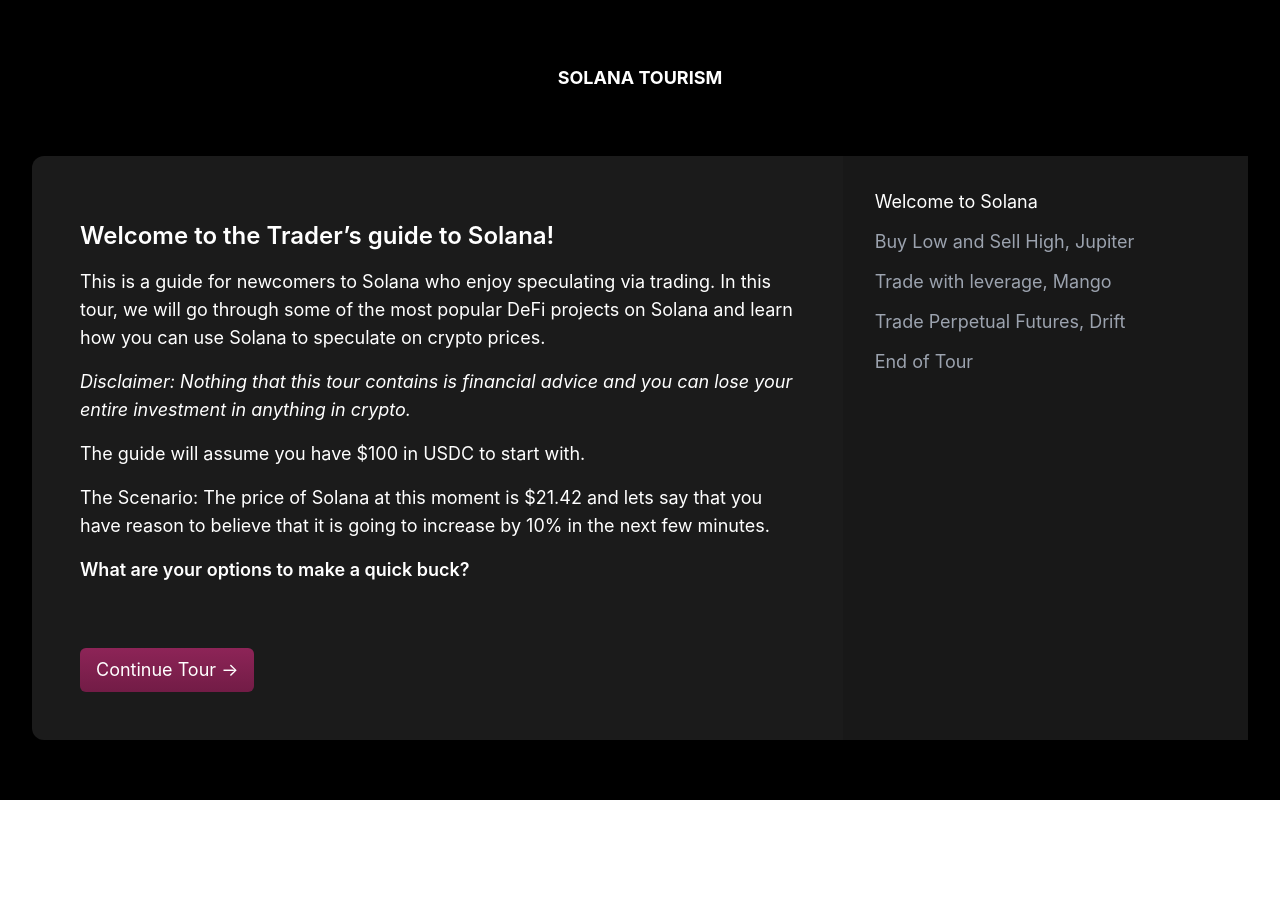
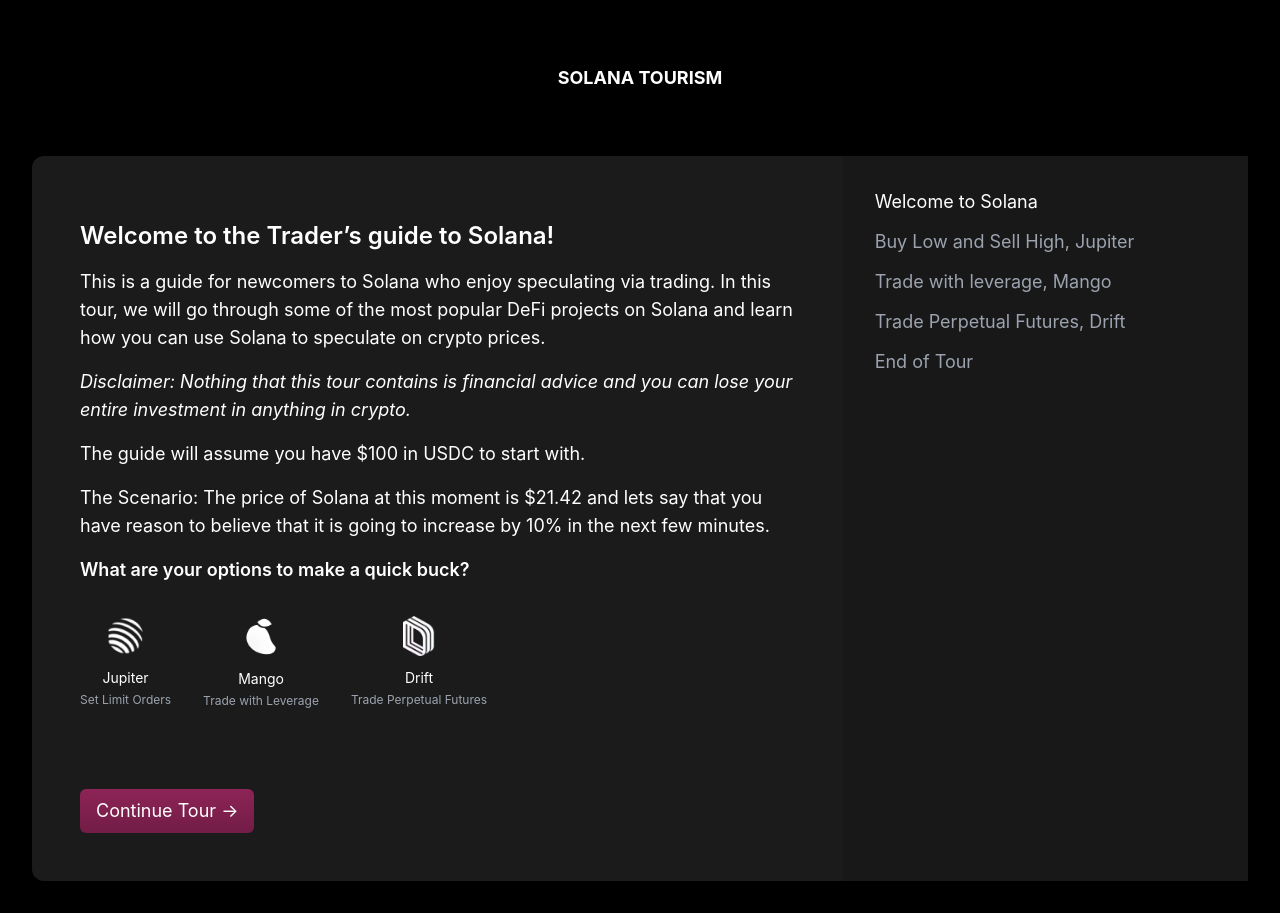
Before and after one commit to adarshrao/SolanaTourism, a Vue app: page /trading-tour in a window 1280 px wide. Before the commit the page ends 800 px from the top, so only its background shows below. Built offline with nearby package versions, Linux system fonts and the light colour scheme; a web font is replaced by a local one; what @solana/wallet-adapter-wallets, solana-wallets-vue would draw is missing.

Commit message:
adding logos to the trader's guide

```diff
--- a/src/components/tradingTour_components/Intro.vue
+++ b/src/components/tradingTour_components/Intro.vue
@@ -27,6 +27,25 @@
   <p class="text-white font-semibold">
     What are your options to make a quick buck?
   </p>
+
+  <div class="flex flex-row text-center gap-8 py-4 flex-wrap sm:justify-left">
+    <div class="flex flex-col items-center">
+      <img class="w-10" src="../../assets/logos/jupiter.png" />
+      <div class="text-sm mt-3">Jupiter</div>
+      <div class="text-xs mt-1 text-gray-400">Set Limit Orders</div>
+    </div>
+
+    <div class="flex flex-col items-center">
+      <img class="w-10" src="../../assets/logos/mango.png" />
+      <div class="text-sm mt-3">Mango</div>
+      <div class="text-xs mt-1 text-gray-400">Trade with Leverage</div>
+    </div>
+    <div class="flex flex-col items-center">
+      <img class="w-8" src="../../assets/logos/drift.png" />
+      <div class="text-sm mt-3">Drift</div>
+      <div class="text-xs mt-1 text-gray-400">Trade Perpetual Futures</div>
+    </div>
+  </div>
 </template>
 
 <style scoped>
```
